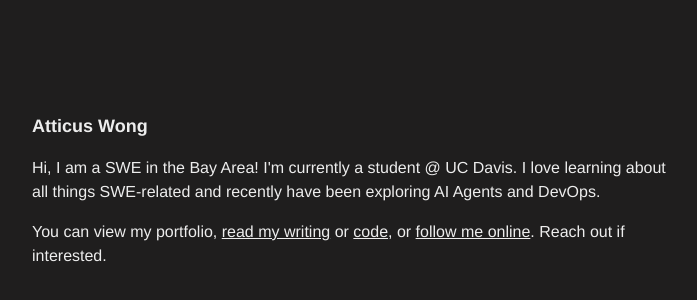
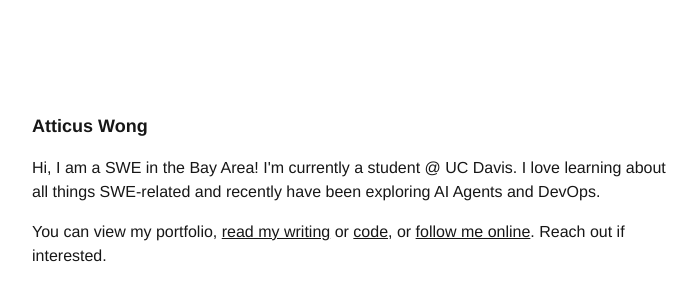
Before and after one commit to Atticus-Wong/portfolio, a Next.js app: page / in a window 1280 px wide. Shown: the part 48-348 px from the top of the page, without its empty margins (283-980 px from the left). Built offline with nearby package versions, Linux system fonts and the light colour scheme.

Commit message:
add: system based theming

```diff
--- a/src/app/globals.css
+++ b/src/app/globals.css
@@ -1,8 +1,8 @@
 @import "tailwindcss";
 
 :root {
-  --background: #1f1e1e;
-  --foreground: #ededed;
+  --background: #ffffff;
+  --foreground: #171717;
 }
 
 @theme inline {
```
